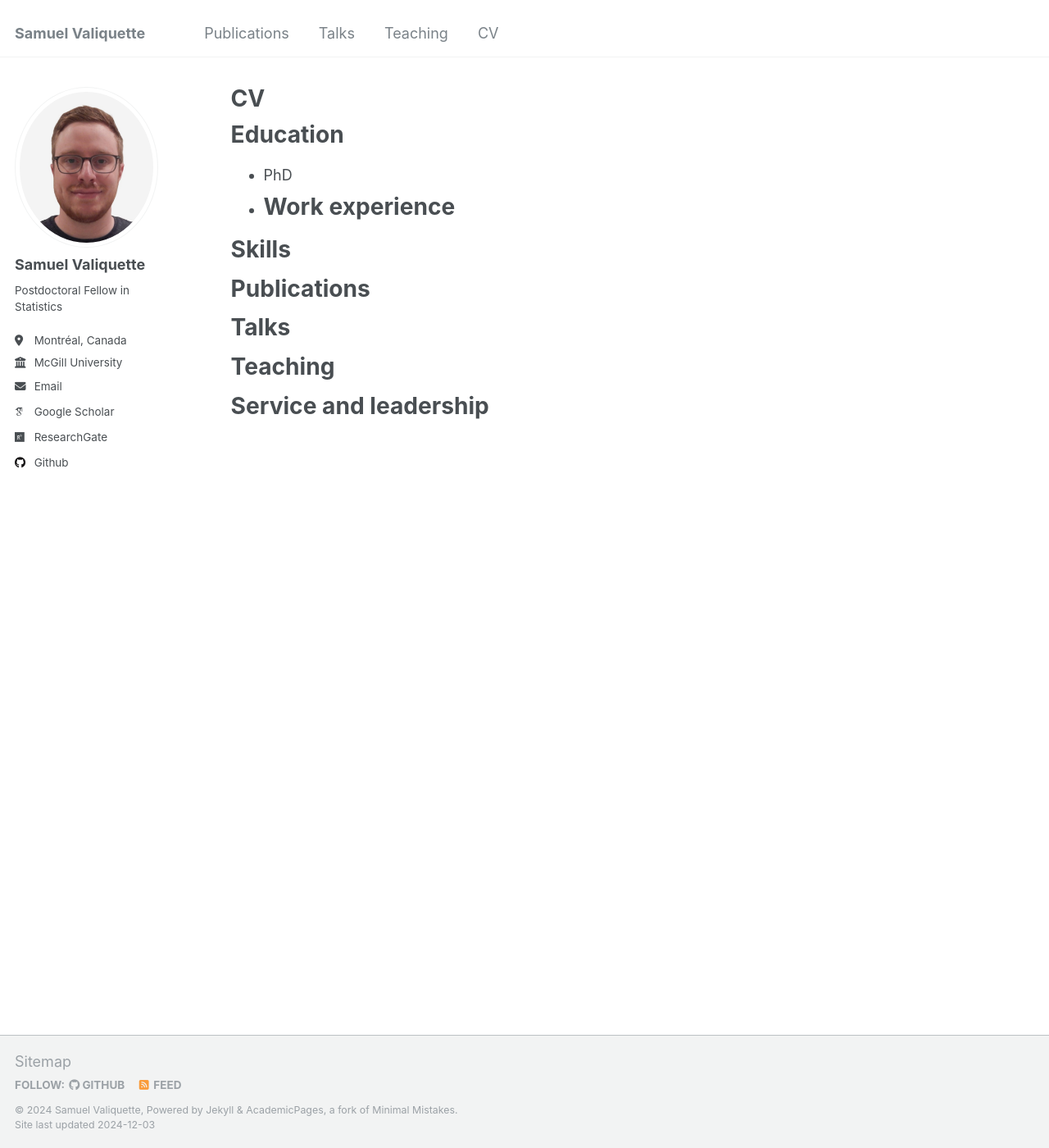
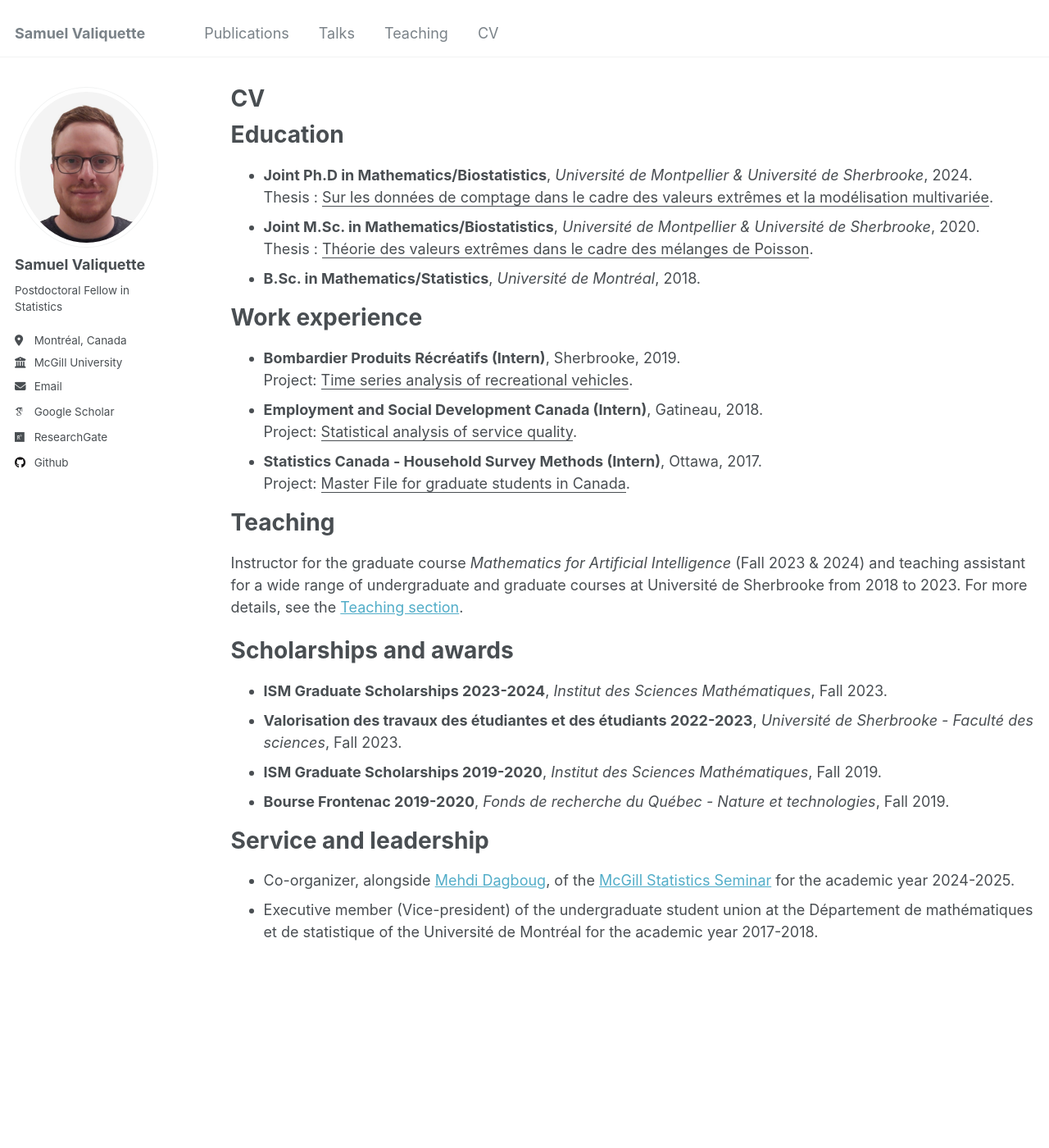
Before and after one commit to s-valiquette/s-valiquette.github.io, a Jekyll site: the page built from _pages/cv.md, in a window 1280 px wide and 1400 px high. Shown: the whole window at 82% size. Built offline with Jekyll 4.4.1, drawn with Linux system fonts in a browser that asks for light colours; some web fonts are replaced.

Commit message:
Update cv.md

```diff
--- a/_pages/cv.md
+++ b/_pages/cv.md
@@ -11,26 +11,34 @@ redirect_from:
 
 Education
 ======
-* PhD
-*
+* **Joint Ph.D in Mathematics/Biostatistics**, <em>Université de Montpellier & Université de Sherbrooke</em>, 2024.<br>
+  Thesis : <ins>Sur les données de comptage dans le cadre des valeurs extrêmes et la modélisation multivariée</ins>.
+* **Joint M.Sc. in Mathematics/Biostatistics**, <em>Université de Montpellier & Université de Sherbrooke</em>, 2020.<br>
+  Thesis : <ins>Théorie des valeurs extrêmes dans le cadre des mélanges de Poisson</ins>.
+* **B.Sc. in Mathematics/Statistics**, <em>Université de Montréal</em>, 2018.
+
 Work experience
 ======
-
-
-Skills
-======
-
-
-Publications
-======
-
-
-Talks
-======
-
+* **Bombardier Produits Récréatifs (Intern)**, Sherbrooke, 2019.<br>
+Project: <ins>Time series analysis of recreational vehicles</ins>.
+* **Employment and Social Development Canada (Intern)**, Gatineau, 2018.<br>
+Project: <ins>Statistical analysis of service quality</ins>.
+* **Statistics Canada - Household Survey Methods (Intern)**, Ottawa, 2017.<br>
+Project: <ins>Master File for graduate students in Canada</ins>.
 
 Teaching
 ======
+Instructor for the graduate course <em>Mathematics for Artificial Intelligence</em> (Fall 2023 & 2024) and teaching assistant for a wide range of undergraduate and graduate courses at Université de Sherbrooke from 2018 to 2023. For more details, see the [Teaching section](https://s-valiquette.github.io//teaching/).
+
+Scholarships and awards
+======
+* **ISM Graduate Scholarships 2023-2024**, <em>Institut des Sciences Mathématiques</em>, Fall 2023.
+* **Valorisation des travaux des étudiantes et des étudiants 2022-2023**, <em>Université de Sherbrooke - Faculté des sciences</em>, Fall 2023.
+* **ISM Graduate Scholarships 2019-2020**, <em>Institut des Sciences Mathématiques</em>, Fall 2019.
+* **Bourse Frontenac 2019-2020**, <em>Fonds de recherche du Québec - Nature et technologies</em>, Fall 2019.
+
 
 Service and leadership
 ======
+* Co-organizer, alongside [Mehdi Dagboug](https://mehdidagdoug.github.io/), of the [McGill Statistics Seminar](https://mcgillstat.github.io/) for the academic year 2024-2025.
+* Executive member (Vice-president) of the undergraduate student union at the Département de mathématiques et de statistique of the Université de Montréal for the academic year 2017-2018.
```
